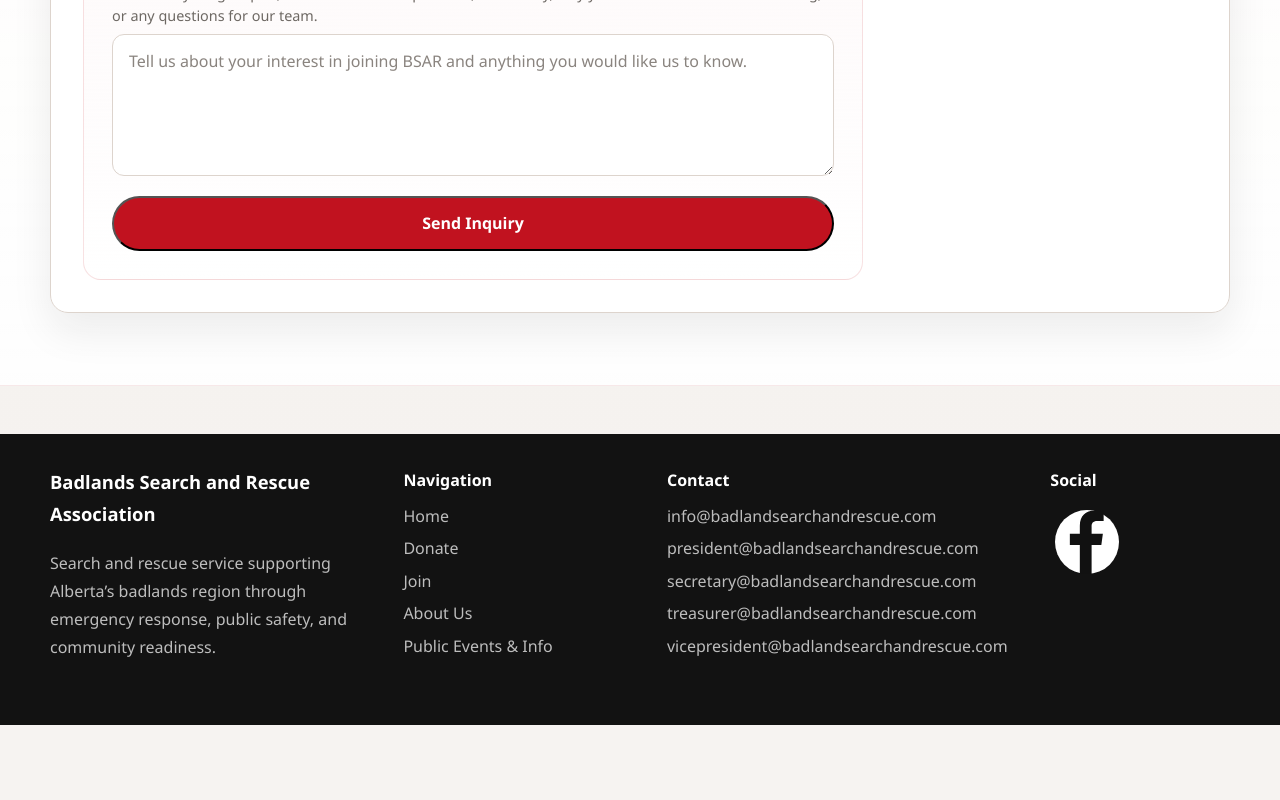
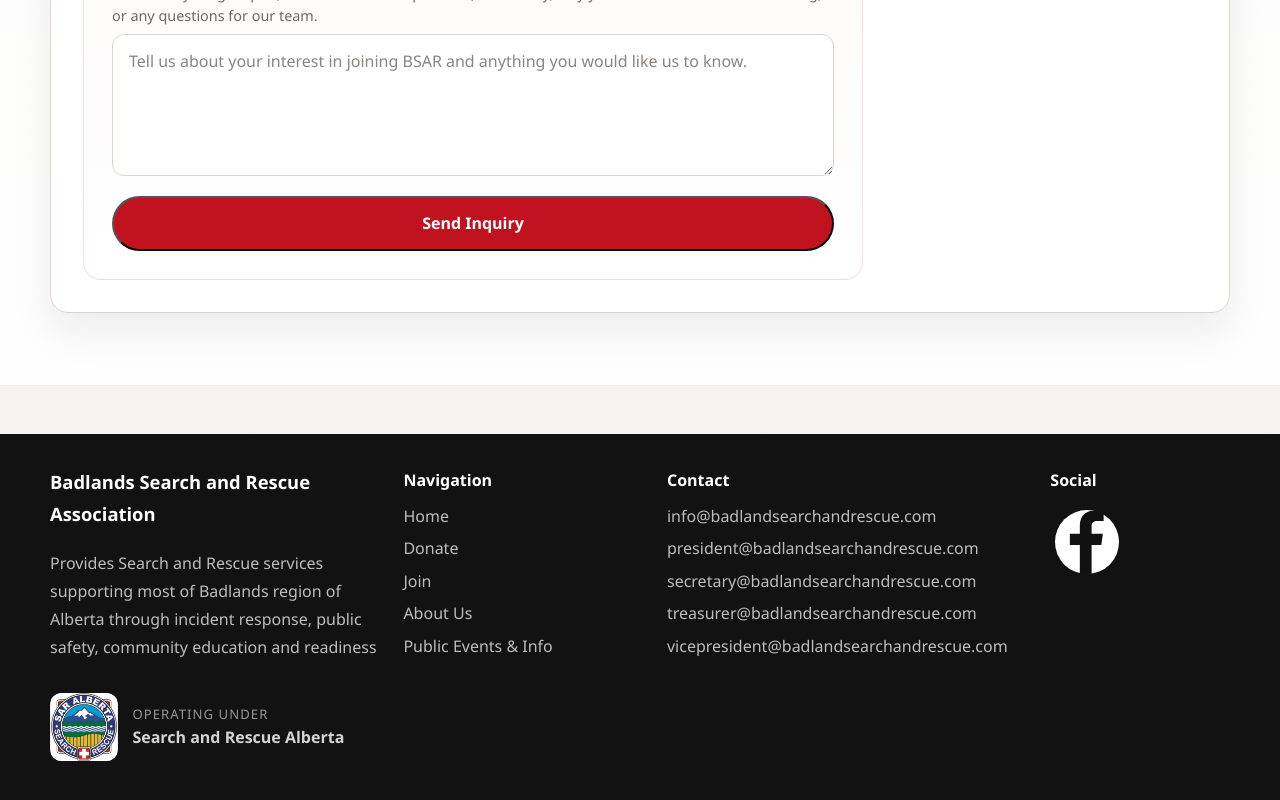
Before and after one commit to BSARalberta/BSAR_Website, a React (Vite) app: page /join in a window 1280 px wide. Shown: the part 2447-3247 px from the top of the page. Before the commit the page ends 3172 px from the top, so only its background shows below. Built offline with nearby package versions, Linux system fonts and the light colour scheme; no server answers.

Commit message:
Added: Board Member Edits.

```diff
--- a/src/components/Footer.jsx
+++ b/src/components/Footer.jsx
@@ -8,6 +8,22 @@ function Footer() {
         <div>
           <p className="footer-title">{footerContent.organization}</p>
           <p className="footer-copy">{footerContent.description}</p>
+          <a
+            className="footer-affiliation"
+            href={footerContent.affiliation.href}
+            target="_blank"
+            rel="noreferrer"
+          >
+            <img
+              className="footer-affiliation-logo"
+              src={footerContent.affiliation.logo.src}
+              alt={footerContent.affiliation.logo.alt}
+            />
+            <span className="footer-affiliation-copy">
+              <span className="footer-affiliation-label">{footerContent.affiliation.label}</span>
+              <span className="footer-affiliation-name">{footerContent.affiliation.name}</span>
+            </span>
+          </a>
         </div>
 
         <div>
--- a/src/content/siteContent.js
+++ b/src/content/siteContent.js
@@ -8,7 +8,16 @@ export const navigation = [
 
 export const footerContent = {
   organization: 'Badlands Search and Rescue Association',
-  description: 'Search and rescue service supporting Alberta’s badlands region through emergency response, public safety, and community readiness.',
+  description: 'Provides Search and Rescue services supporting most of Badlands region of Alberta through incident response, public safety, community education and readiness',
+  affiliation: {
+    label: 'Operating under',
+    name: 'Search and Rescue Alberta',
+    href: 'https://saralberta.ca/',
+    logo: {
+      src: '/images/SAR-Alberta.png',
+      alt: 'Search and Rescue Alberta logo',
+    },
+  },
   contactEmails: [
     'info@badlandsearchandrescue.com',
     'president@badlandsearchandrescue.com',
@@ -89,7 +98,7 @@ export const donateContent = {
     },
   },
   reasons: [
-    'Specialty training equips volunteers with skills to make our team more versitile and better prepared for any situation.',
+    'Specialty training equips volunteers with skills to make our team more versatile and better prepared for any situation.',
     'Proper equipment ensures our team has reliable tools and communication in the field.',
     'Community investments help strengthen outreach, preparedness, and long-term sustainability.',
   ],
--- a/src/styles.css
+++ b/src/styles.css
@@ -1139,6 +1139,45 @@ ul {
   color: rgba(255, 255, 255, 0.72);
 }
 
+.footer-affiliation {
+  display: inline-flex;
+  align-items: center;
+  gap: 0.9rem;
+  margin-top: 1rem;
+  color: rgba(255, 255, 255, 0.82);
+  text-decoration: none;
+}
+
+.footer-affiliation:hover,
+.footer-affiliation:focus-visible {
+  color: #fff;
+}
+
+.footer-affiliation-logo {
+  width: 68px;
+  height: 68px;
+  object-fit: contain;
+  flex: 0 0 auto;
+  border-radius: 0.75rem;
+  background: rgba(255, 255, 255, 0.92);
+}
+
+.footer-affiliation-copy {
+  display: grid;
+  gap: 0.15rem;
+}
+
+.footer-affiliation-label {
+  font-size: 0.82rem;
+  letter-spacing: 0.08em;
+  text-transform: uppercase;
+  color: rgba(255, 255, 255, 0.56);
+}
+
+.footer-affiliation-name {
+  font-weight: 700;
+}
+
 .footer-link:hover,
 .footer-link:focus-visible {
   color: #fff;
```
Also changed, not shown: public/images/SAR-Alberta.png (added), public/images/sar-alberta-logo.png (added), 7 other files (tests, documents, lock files or other folders).
